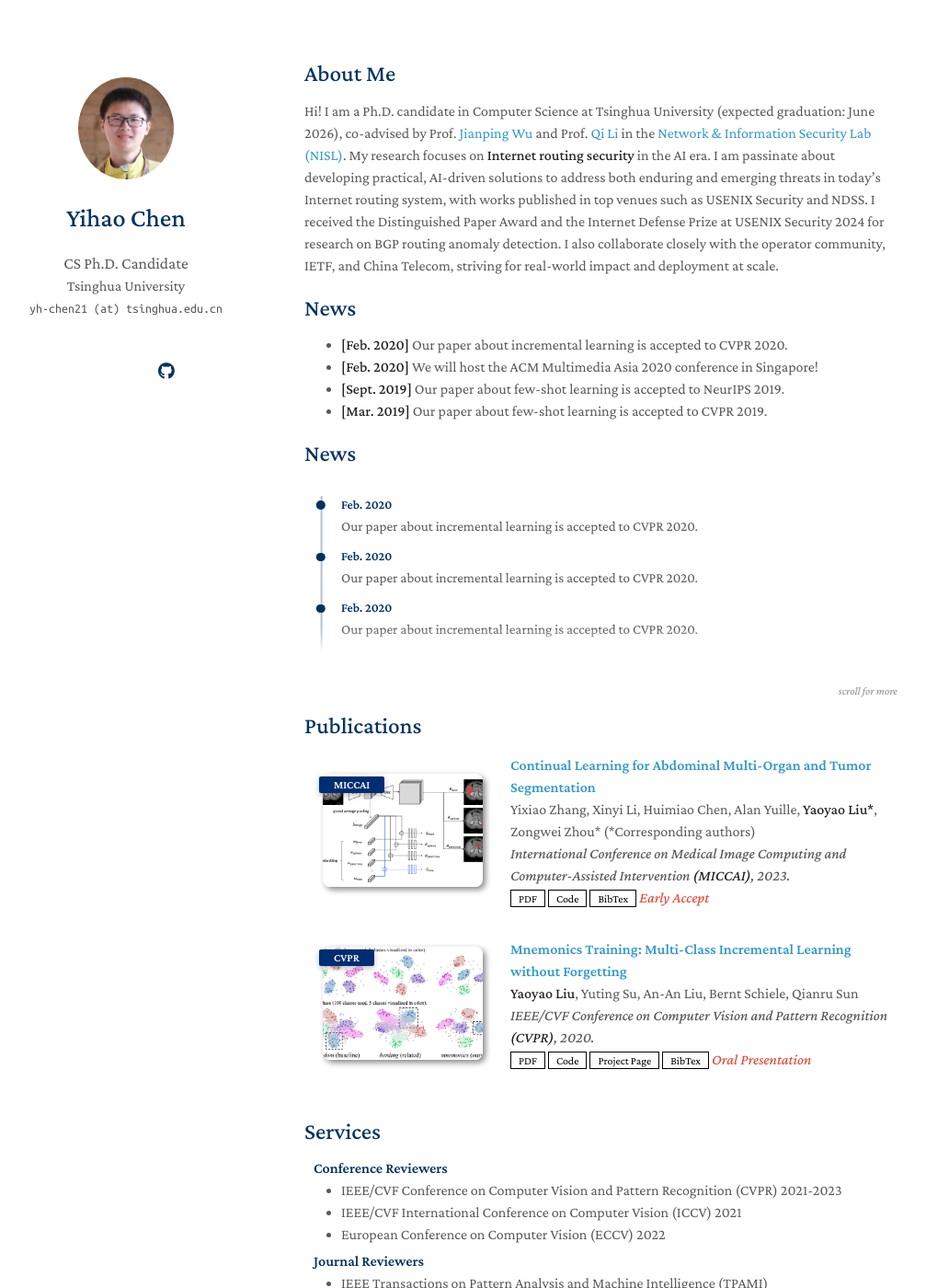
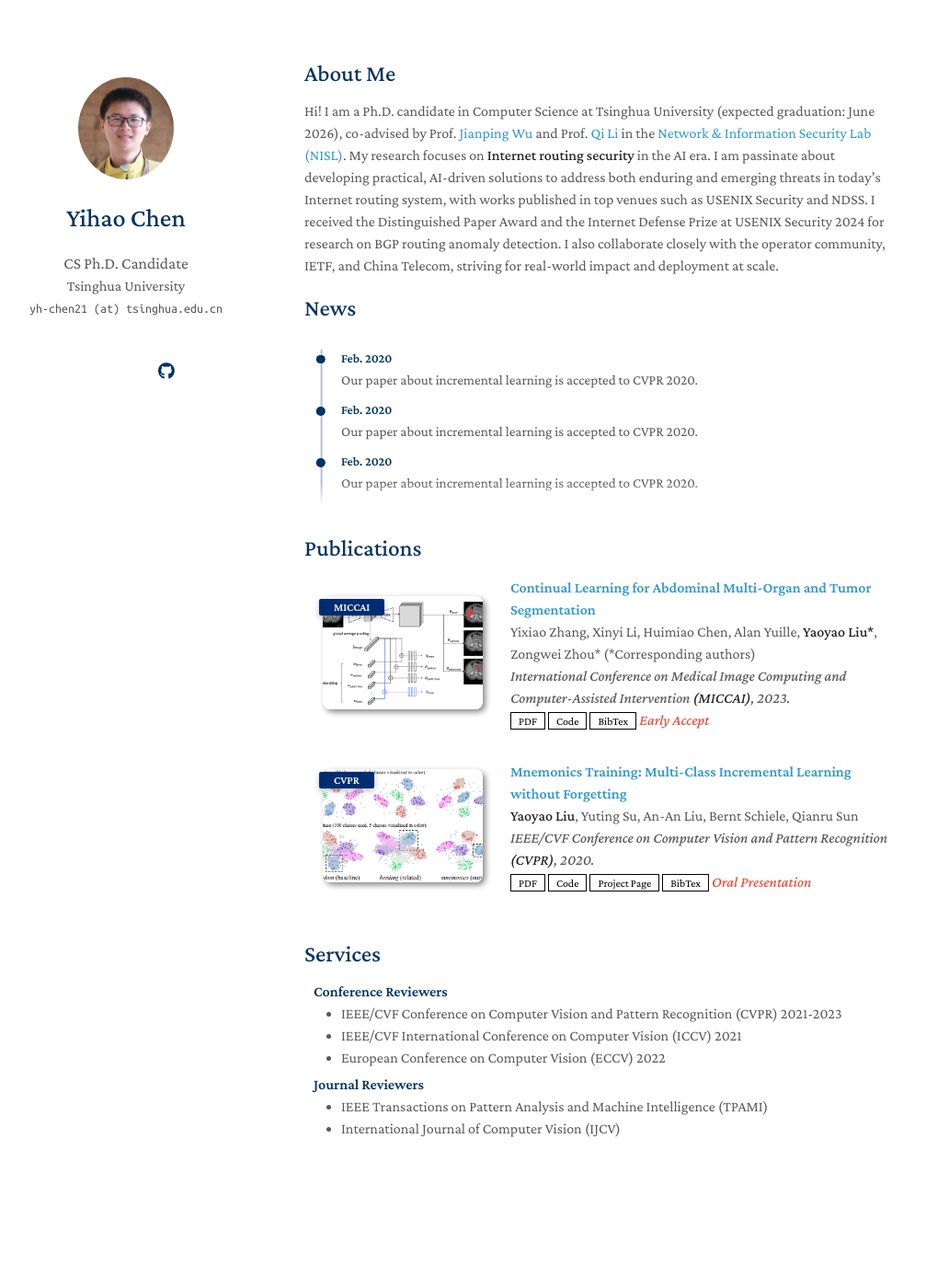
Before and after one commit to PorcupineAndrew/homepage, a Jekyll site: the page built from index.md, in a window 1280 px wide and 1400 px high. Shown: the whole window at 92% size, without its empty margins (139-1146 px from the left). Built offline with Jekyll 4.4.1, drawn with Linux system fonts in a browser that asks for light colours; a style sheet for code colours, icons or effects is not loaded; our own code applies the rules of GitHub Pages for plain Markdown files.

Commit message:
update about me

```diff
--- a/_includes/news.md
+++ b/_includes/news.md
@@ -12,7 +12,3 @@
 {% endfor %}
 
 </div>
-
-<div id="news-scroll-hint" style="text-align: right; font-size: 0.75em; color: #999; margin-top: -15px; margin-bottom: 15px; font-style: italic; margin-right: 5px; transition: opacity 0.3s ease;">
-  scroll for more
-</div>
--- a/assets/css/news.css
+++ b/assets/css/news.css
@@ -2,15 +2,15 @@
   position: relative;
   display: block;
   clear: both;
-  margin: 2em 0 3em 0;
-  max-height:150px;
+  margin: 2rem 0 2rem 0;
+  max-height: 150px;
   overflow-y: auto;
   padding-right: 10px;
   padding-bottom: 20px;
   scroll-behavior: smooth;
   pointer-events: auto;
-  -webkit-mask-image: linear-gradient(to bottom, #000 85%, transparent 100%);
-  mask-image: linear-gradient(to bottom, #000 85%, transparent 100%);
+  -webkit-mask-image: linear-gradient(to bottom, #fff 85%, transparent 100%);
+  mask-image: linear-gradient(to bottom, #fff 85%, transparent 100%);
   isolation: isolate;
   z-index: 0
 }
--- a/index.md
+++ b/index.md
@@ -6,13 +6,6 @@ layout: homepage
 
 Hi! I am a Ph.D. candidate in Computer Science at Tsinghua University (expected graduation: June 2026), co-advised by Prof. [Jianping Wu](https://www.internethalloffame.org/inductee/jianping-wu/) and Prof. [Qi Li](https://sites.google.com/site/qili2012/) in the [Network & Information Security Lab (NISL)](https://netsec.ccert.edu.cn/en/). My research focuses on **Internet routing security** in the AI era. I am passinate about developing practical, AI-driven solutions to address both enduring and emerging threats in today's Internet routing system, with works published in top venues such as USENIX Security and NDSS. I received the Distinguished Paper Award and the Internet Defense Prize at USENIX Security 2024 for research on BGP routing anomaly detection. I also collaborate closely with the operator community, IETF, and China Telecom, striving for real-world impact and deployment at scale.
 
-## News
-
-- **[Feb. 2020]** Our paper about incremental learning is accepted to CVPR 2020.
-- **[Feb. 2020]** We will host the ACM Multimedia Asia 2020 conference in Singapore!
-- **[Sept. 2019]** Our paper about few-shot learning is accepted to NeurIPS 2019.
-- **[Mar. 2019]** Our paper about few-shot learning is accepted to CVPR 2019.
-
 {% include_relative _includes/news.md %}
 
 {% include_relative _includes/publications.md %}
```
